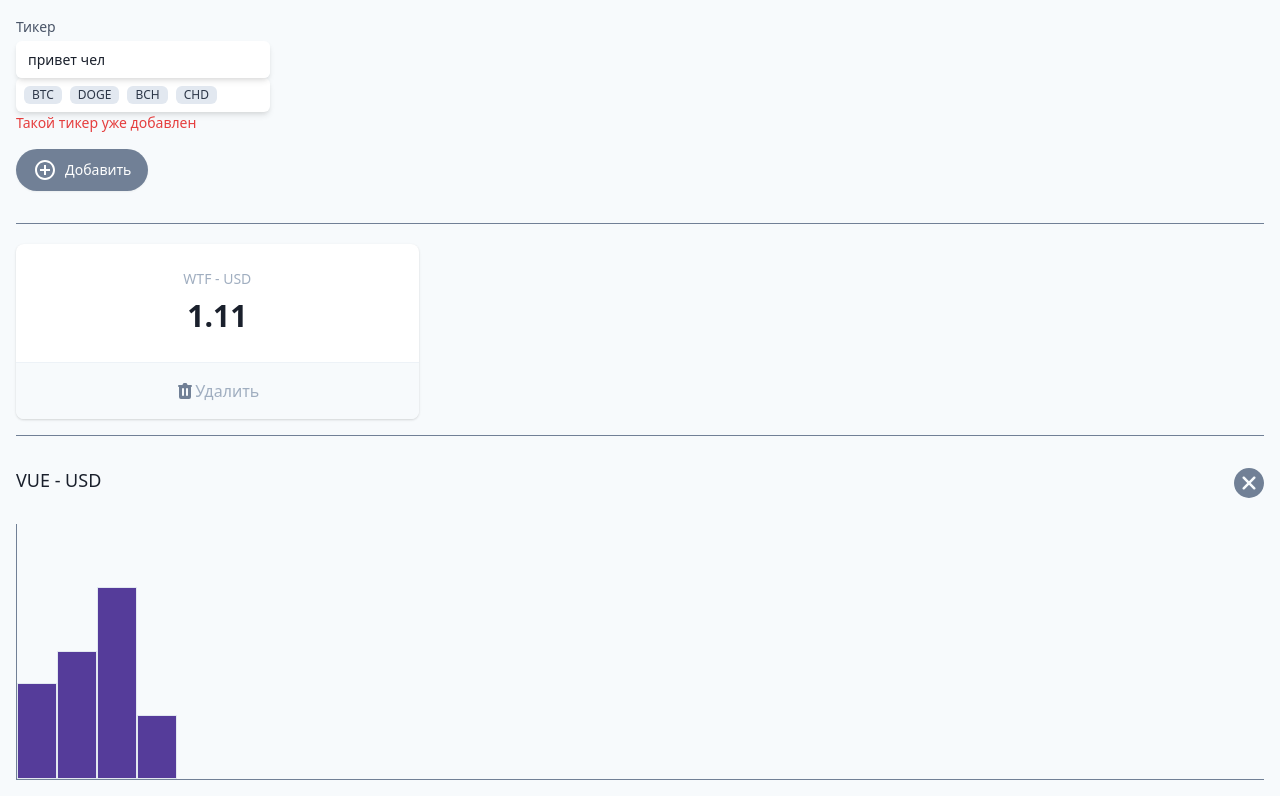
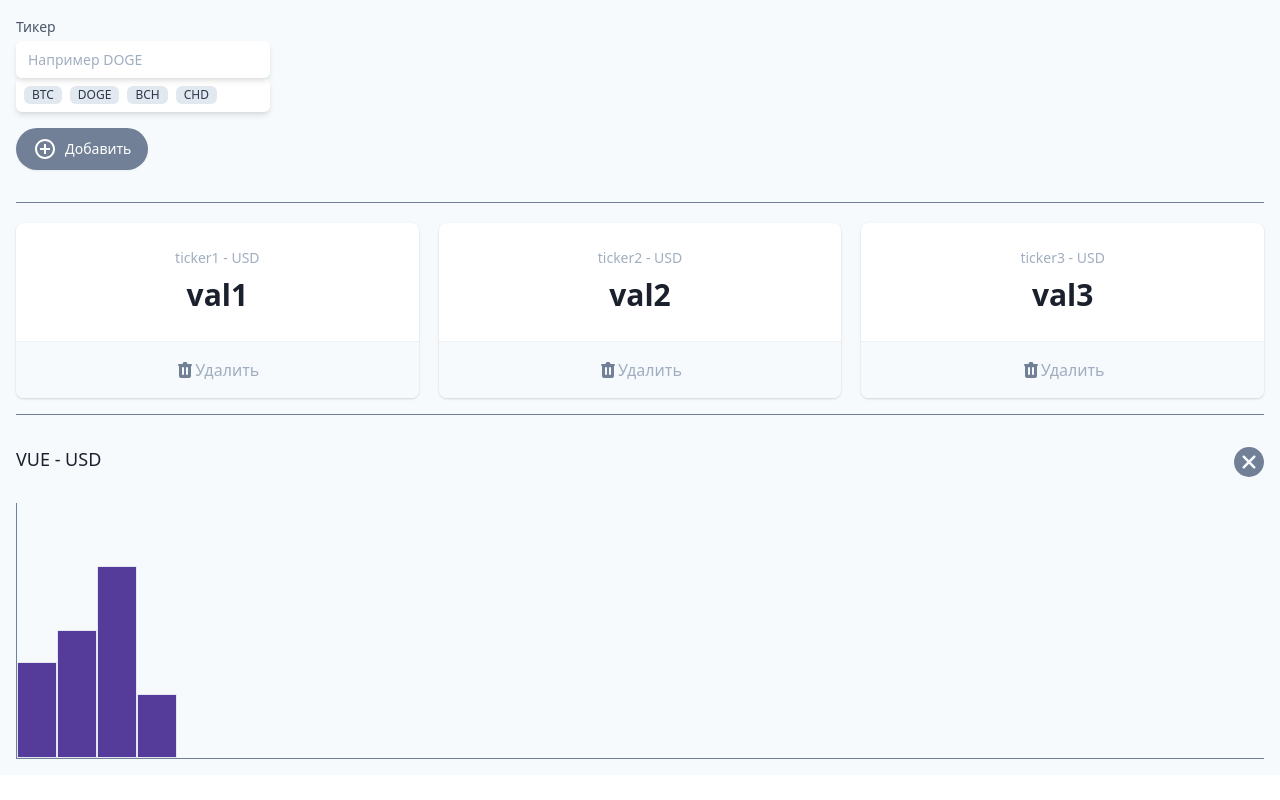
Before and after one commit to ShulV/VueJS-projects, a Vue app: page / in a window 1280 px wide. Built offline with nearby package versions, Linux system fonts and the light colour scheme.

Commit message:
reactivity, two-way binding, v-model, v-on, v-bind, v-if, v-for

```diff
--- a/src/App.vue
+++ b/src/App.vue
@@ -37,12 +37,14 @@
                 CHD
               </span>
             </div>
-            <div class="text-sm text-red-600">Такой тикер уже добавлен</div>
+            <div class="text-sm text-red-600"
+              v-if="tickerExistenceError">Такой тикер уже добавлен</div>
           </div>
         </div>
         <button
           type="button"
           class="my-4 inline-flex items-center py-2 px-4 border border-transparent shadow-sm text-sm leading-4 font-medium rounded-full text-white bg-gray-600 hover:bg-gray-700 transition-colors duration-300 focus:outline-none focus:ring-2 focus:ring-offset-2 focus:ring-gray-500"
+          v-on:click="addTicker"
         >
           <!-- Heroicon name: solid/mail -->
           <svg
@@ -61,22 +63,26 @@
         </button>
       </section>
 
+        <template v-if="tickers.length">
+          <!-- линия -->
           <hr class="w-full border-t border-gray-600 my-4" />
+          <!-- массив тикеров -->
           <dl class="mt-5 grid grid-cols-1 gap-5 sm:grid-cols-3">
-          <div
-            class="bg-white overflow-hidden shadow rounded-lg border-purple-800 border-solid cursor-pointer"
-          >
+            <div class="bg-white overflow-hidden shadow rounded-lg border-purple-800 border-solid cursor-pointer"
+                v-for="t in tickers"
+                v-bind:key="t.id">
               <div class="px-4 py-5 sm:p-6 text-center">
                 <dt class="text-sm font-medium text-gray-500 truncate">
-                WTF - USD
+                  {{t.name}} - USD
                 </dt>
                 <dd class="mt-1 text-3xl font-semibold text-gray-900">
-                1.11
+                  {{t.value}}
                 </dd>
               </div>
               <div class="w-full border-t border-gray-200"></div>
               <button
                 class="flex items-center justify-center font-medium w-full bg-gray-100 px-4 py-4 sm:px-6 text-md text-gray-500 hover:text-gray-600 hover:bg-gray-200 hover:opacity-20 transition-all focus:outline-none"
+                v-on:click="deleteTicker(t)"
               >
                 <svg
                   class="h-5 w-5"
@@ -93,7 +99,11 @@
               </button>
             </div>
           </dl>
+          <!-- линия -->
           <hr class="w-full border-t border-gray-600 my-4" />
+        </template>
+
+      <!-- Диаграмма -->
       <section class="relative">
         <h3 class="text-lg leading-6 font-medium text-gray-900 my-8">
           VUE - USD
@@ -149,8 +159,51 @@ export default {
   name: 'App',
   data() {
     return {
-      ticker: "привет чел"
+      ticker: "",
+      tickers: [
+        {name:"ticker1", value:"val1"},
+        {name:"ticker2", value:"val2"},
+        {name:"ticker3", value:"val3"}
+      ],
+      tickerExistenceError: false,
     };
+  },
+  methods: {
+    //Добавить тикер
+    addTicker() {
+      const newTicker = {name: this.ticker, value: "-"};
+      console.log(this.checkTickerExistence(newTicker))
+      if(!this.checkTickerExistence(newTicker)) {
+        this.tickers.push(newTicker);
+        this.tickerExistenceError=false;
+        this.ticker="";
+      } else {
+        this.tickerExistenceError=true;
+      }
+    },
+    //Удалить тикер
+    deleteTicker(tickerToRemove) {
+      this.tickers = this.tickers.filter(t => t != tickerToRemove);
+    },
+    //Проверить тикер на существование
+    checkTickerExistence(checkedTicker) {
+      return this.tickers.some(t => {
+        if(this.isTickerEqual(t, checkedTicker)) {
+          return true;
+        } else {
+          return false;
+        }
+      });
+    },
+    //Проверить тикеры на равенство
+    isTickerEqual(t1, t2) {
+      if(t1.name === t2.name && t1.value === t2.value) {
+        return true;
+      } else {
+        return false;
+      }
+    }
+    //
   }
 };
 </script>
```
Lines whose indentation alone changed are shown as unchanged.
